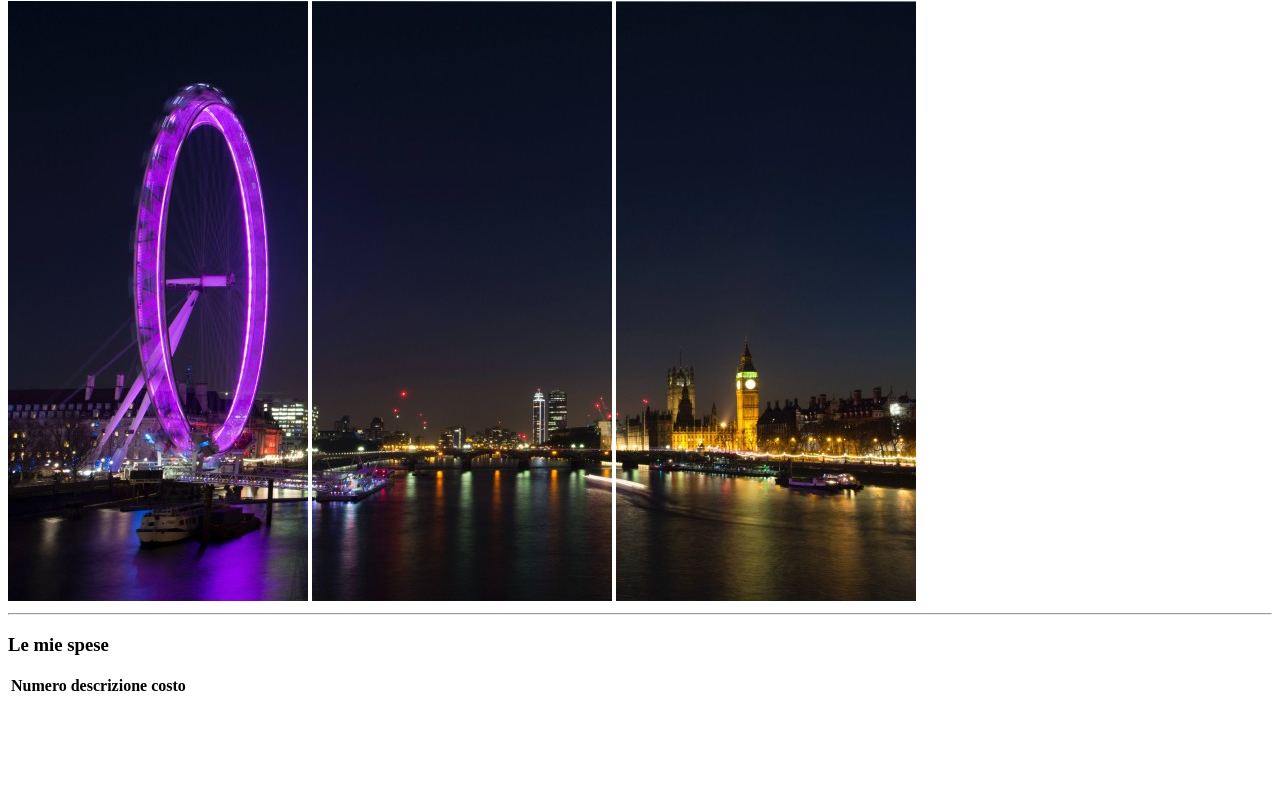
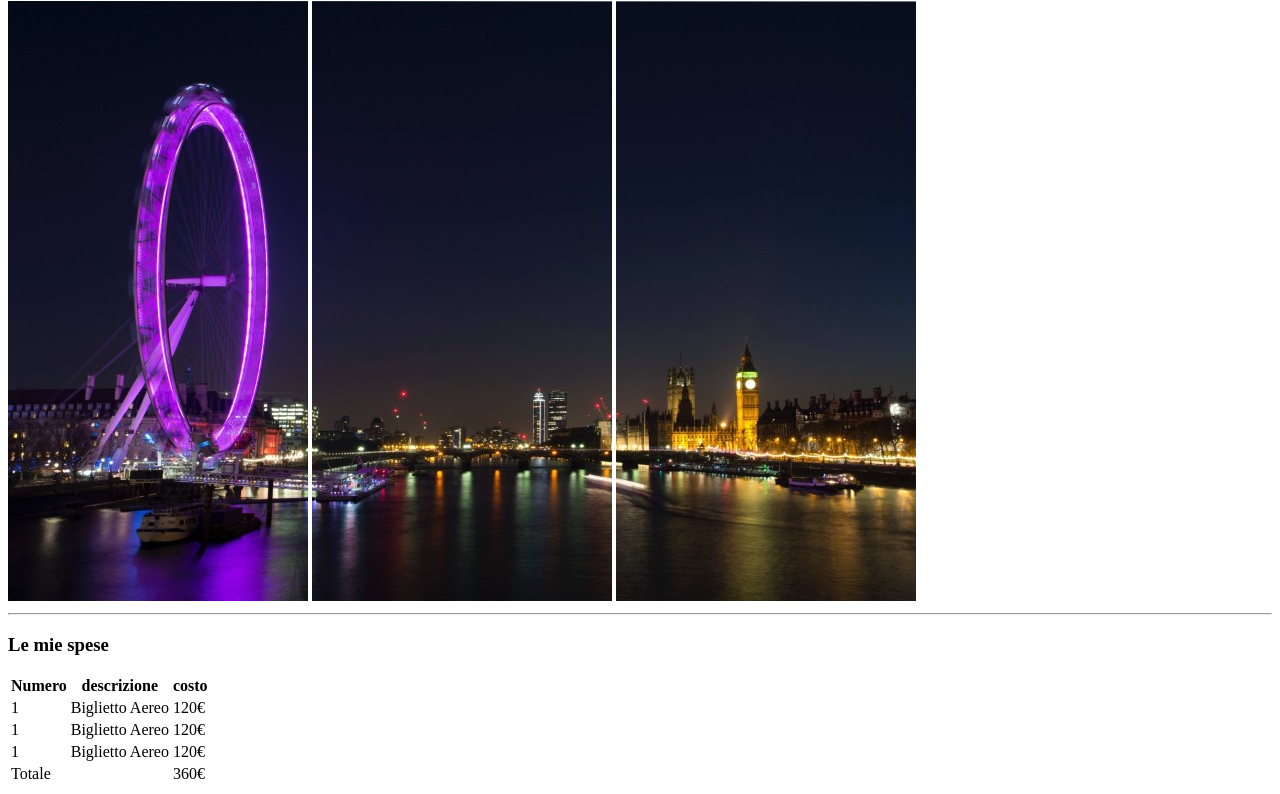
Before and after one commit to DanieleConsoli97/html-london-trip, a plain HTML site: page index.html in a window 1280 px wide. Shown: the part 79-873 px from the top of the page. Before the commit the page ends 800 px from the top, so only its background shows below. Drawn offline with Linux system fonts and the light colour scheme.

Commit message:
Add: Table body

```diff
--- a/index.html
+++ b/index.html
@@ -24,7 +24,36 @@
           </tr>
 
         </thead>
+      <!-- table body -->
+        <tbody>
 
+            <tr>
+                <td>1</td>
+                <td>Biglietto Aereo</td>
+                <td>120&#8364</td>
+             </tr>
+
+             <tr>
+                <td>1</td>
+                <td>Biglietto Aereo</td>
+                <td>120&#8364</td>
+              </tr>
+
+             <tr>
+                <td>1</td>
+                <td>Biglietto Aereo</td>
+                <td>120&#8364</td>
+             <tr>
+                    <td>Totale</td>
+                    <td></td>
+                    <td>360&#8364</td>
+
+                </tr>
+             </tr>
+      </tbody>
+
+
+      </tbody>
     </table>
 
 </body>
```
